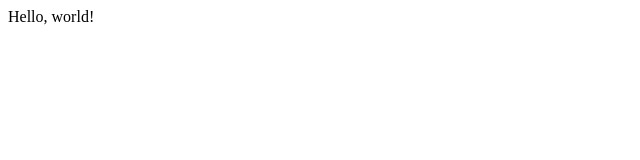
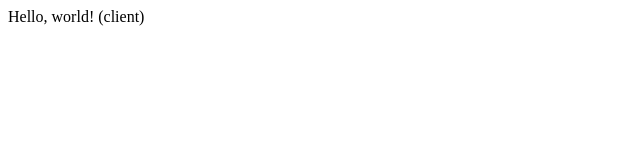
Before and after one commit to canaryguy/poppersbeta.fun, a Next.js app: page / in a window 1280 px wide. Shown: the top 160 px of the page, without its empty margins (0-640 px from the left). Built offline with nearby package versions, Linux system fonts and the light colour scheme.

Commit message:
step: add use client and simple React component

```diff
--- a/app/page.tsx
+++ b/app/page.tsx
@@ -1,3 +1,7 @@
+'use client';
+
+import React from 'react';
+
 export default function Home() {
-  return <div>Hello, world!</div>;
+  return <div>Hello, world! (client)</div>;
 }
```
